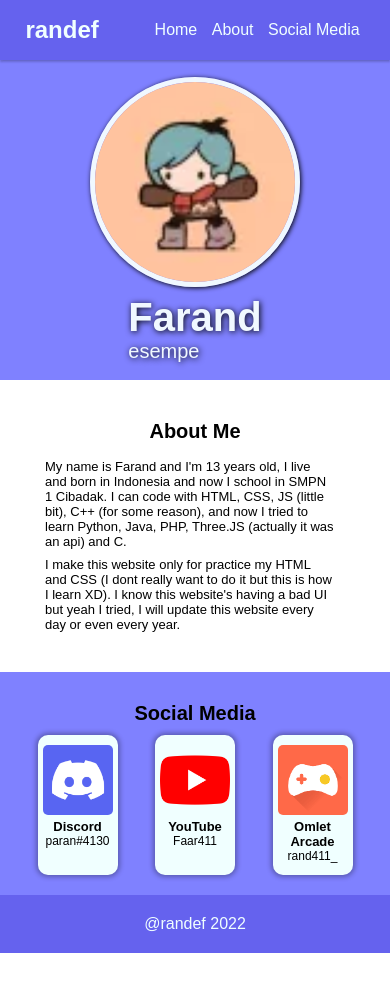
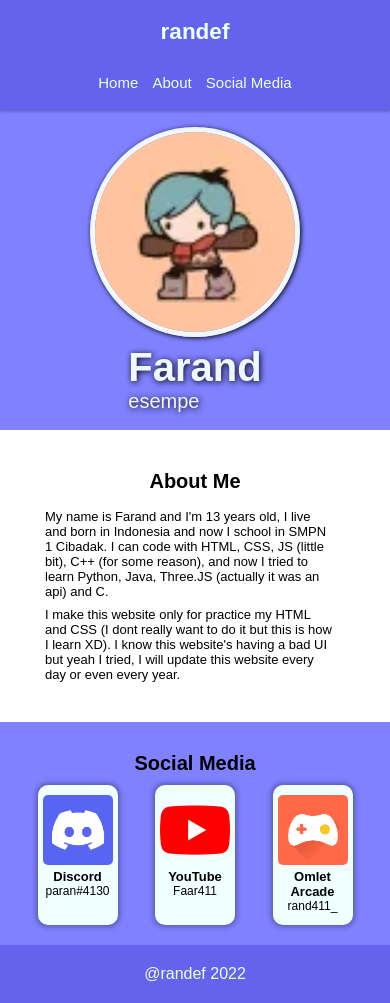
Before and after one commit to ItsSiapaAja/ItsSiapaAja.github.io, a plain HTML site: page index.html in a window 390 px wide. Before the commit the page ends 953 px from the top, so only its background shows below. Drawn offline with Linux system fonts and the light colour scheme.

Commit message:
Update 1

```diff
--- a/index.html
+++ b/index.html
@@ -1,7 +1,7 @@
 <!DOCTYPE html>
 <html lang="en">
     <head>
-        <title></title>
+        <title>Randef</title>
         <meta charset="UTF-8">
         <meta name="viewport" content="width=device-width, initial-scale=1">
         <link href="style.css" rel="stylesheet">
@@ -26,7 +26,7 @@
 
         <section class="aboutme" id="aboutme">
             <h2>About Me</h2>
-            <p>My name is Farand and I'm 13 years old, I live and born in Indonesia and now I school in SMPN 1 Cibadak. I can code with HTML, CSS, JS (little bit), C++ (for some reason), and now I tried to learn Python, Java, PHP, Three.JS (actually it was an api) and C.</p>
+            <p>My name is Farand and I'm 13 years old, I live and born in Indonesia and now I school in SMPN 1 Cibadak. I can code with HTML, CSS, JS (little bit), C++ (for some reason), and now I tried to learn Python, Java, Three.JS (actually it was an api) and C.</p>
             <p>I make this website only for practice my HTML and CSS (I dont really want to do it but this is how I learn XD). I know this website's having a bad UI but yeah I tried, I will update this website every day or even every year.</p>
         </section>
 
--- a/style.css
+++ b/style.css
@@ -71,6 +71,7 @@ section.aboutme {
     grid-template-columns: 400px 400px;
     justify-content: center;
     padding: 40px 0;
+    offset-anchor: center;
 }
 
 section.aboutme h2 {
@@ -173,16 +174,21 @@ footer {
         align-items: center;
         top: 0;
         left: 0;
+        font-size: 15px;
+        height: 100px;
+        flex-direction: column;
     }
 
     section.jumbotron {
         flex-direction: column;
         padding: 10px 0;
         width: 100%;
+        margin-top: 110px;
     }
 
     section.aboutme {
         grid-template-columns: 150px 150px;
+        scroll-margin-top: 100px;
     }
 
     section.aboutme h2 {
```
